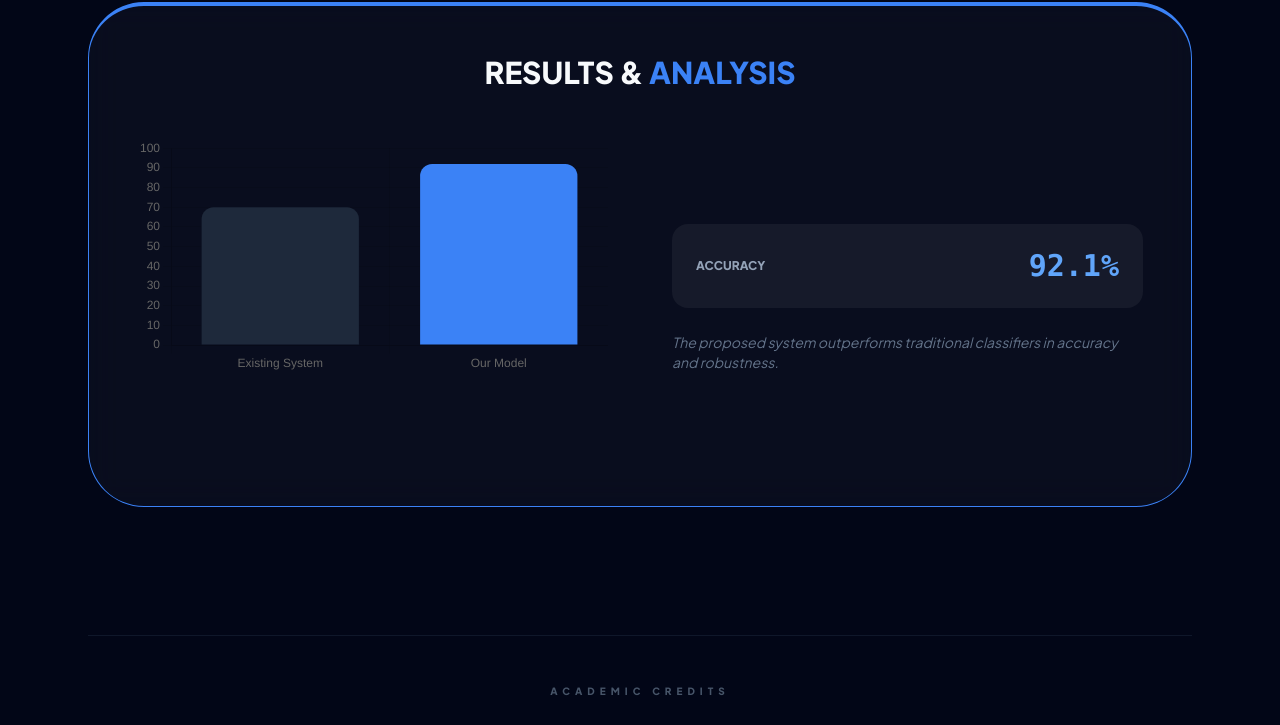
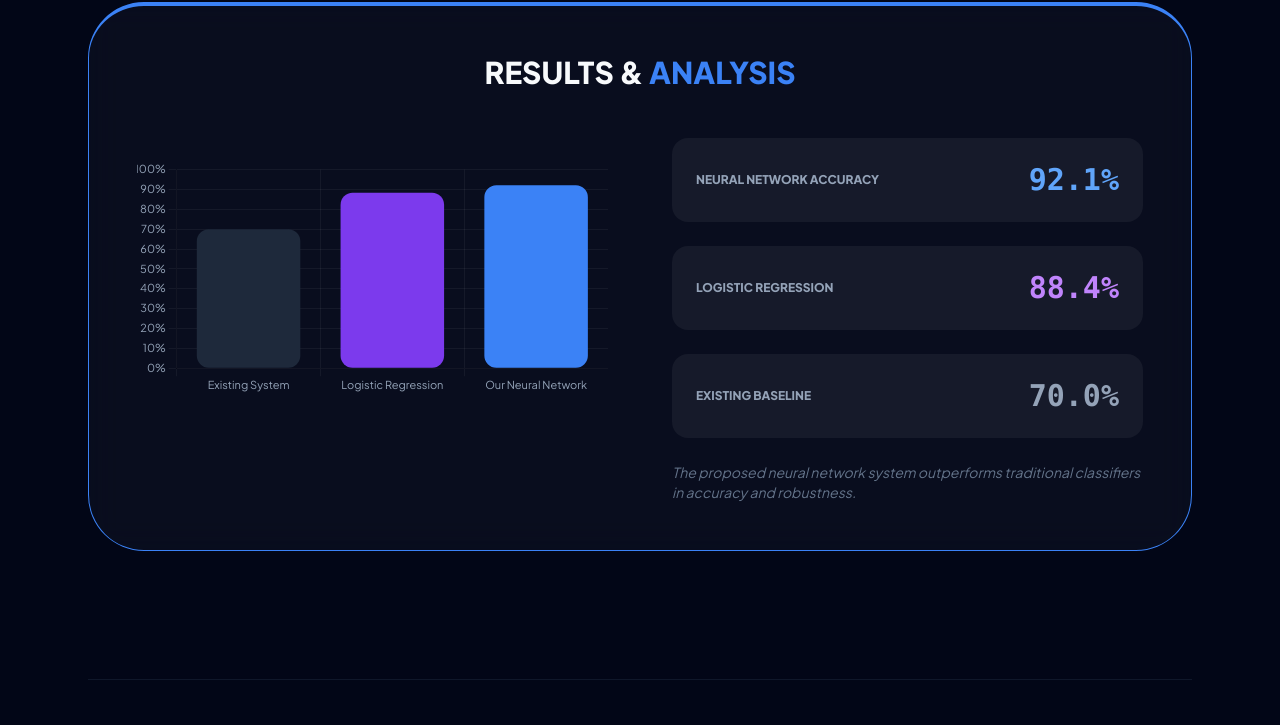
Before and after one commit to shreyaandatta/PBL-PROJECT, a plain HTML site: page index.html in a window 1280 px wide. Shown: the part 1510-2235 px from the top of the page. Drawn offline with nearby package versions, Linux system fonts and the light colour scheme.

Commit message:
Refactor index.html for presentation updates and fixes
Updated HTML structure and styles for the PBL presentation, including bug fixes for the timer and chart display.

```diff
--- a/index.html
+++ b/index.html
@@ -14,16 +14,25 @@
         .glass { background: rgba(255, 255, 255, 0.03); backdrop-filter: blur(15px); border: 1px solid rgba(255, 255, 255, 0.1); }
         .gradient-text { background: linear-gradient(90deg, #60a5fa, #a855f7); -webkit-background-clip: text; -webkit-text-fill-color: transparent; }
 
-        #timerContainer { background: #ffffff; color: #020617; box-shadow: 0 10px 40px rgba(0,0,0,0.8); border: 3px solid #3b82f6; z-index: 1000; }
+        /* ── TIMER STATES ── */
+        #timerContainer {
+            background: #ffffff;
+            color: #020617;
+            box-shadow: 0 10px 40px rgba(0,0,0,0.8);
+            border: 3px solid #3b82f6;
+            z-index: 1000;
+            transition: background 0.3s, border-color 0.3s, color 0.3s;
+        }
         @keyframes flicker { 0%, 100% { background-color: #ffffff; } 50% { background-color: #fca5a5; } }
-        .timer-warning { animation: flicker 1s infinite; border: 3px solid #ef4444 !important; color: #b91c1c !important; }
-        .timer-stop { background-color: #991b1b !important; color: #ffffff !important; border: 3px solid #f87171 !important; }
+        .timer-warning { animation: flicker 1s infinite; border-color: #ef4444 !important; color: #b91c1c !important; }
+        .timer-stop    { background-color: #991b1b !important; color: #ffffff !important; border-color: #f87171 !important; animation: none !important; }
     </style>
 </head>
 
-<body onload="startTimer()">
+<body>
 
-<div id="timerContainer" class="fixed bottom-10 right-10 px-8 py-4 rounded-3xl flex items-center gap-4 transition-all">
+<!-- ── TIMER (BUG FIX: always reference DOM element explicitly) ── -->
+<div id="timerContainer" class="fixed bottom-10 right-10 px-8 py-4 rounded-3xl flex items-center gap-4">
     <i class="fas fa-hourglass-start text-blue-600 text-2xl" id="timerIcon"></i>
     <span id="displayTime" class="text-4xl font-black font-mono tracking-tighter">00:00</span>
 </div>
@@ -31,7 +40,8 @@
 <nav class="fixed w-full z-50 glass border-b border-slate-800/50 px-8 py-4 flex justify-between items-center">
     <div class="flex items-center gap-4">
         <div class="bg-white p-1 rounded shadow-md h-12 w-12 flex items-center justify-center">
-            <img src="mujlogo.jpg" alt="MUJ" class="h-full object-contain">
+            <img src="mujlogo.jpg" alt="MUJ" class="h-full object-contain"
+                 onerror="this.style.display='none'; this.parentElement.innerHTML='<span class=\'font-black text-blue-600 text-xs\'>MUJ</span>'">
         </div>
         <div>
             <span class="text-xl font-black uppercase tracking-tighter">PBL <span class="text-blue-500 italic">2026</span></span>
@@ -42,20 +52,20 @@
 
 <main class="max-w-6xl mx-auto px-6 pt-48 pb-32 space-y-32">
 
+    <!-- HERO -->
     <section class="text-center">
         <div class="inline-block px-4 py-1 border border-slate-800 rounded-full text-slate-500 text-[10px] font-mono mb-6 uppercase tracking-widest">
             ID: 2427030679
         </div>
-
         <h1 class="text-6xl md:text-7xl font-extrabold mb-8 uppercase leading-tight">
             <span class="gradient-text">Fake News Detection using Soft Computing (Neural Networks)</span>
         </h1>
-
         <p class="text-slate-400 max-w-2xl mx-auto italic text-lg leading-relaxed border-l-2 border-blue-500/30 pl-6 text-left">
             To develop a software system that classifies news as real or fake using natural language processing and machine learning.
         </p>
     </section>
 
+    <!-- PROBLEM -->
     <section id="problem" class="grid md:grid-cols-2 gap-12">
         <div class="glass p-10 rounded-[2.5rem] border-l-4 border-blue-600">
             <h2 class="text-3xl font-extrabold mb-6">Problem Statement</h2>
@@ -65,7 +75,6 @@
                 using computational techniques.
             </p>
         </div>
-
         <div class="space-y-6">
             <div class="glass p-7 rounded-3xl border-r-4 border-blue-500/50">
                 <h3 class="text-blue-400 font-bold text-xs uppercase tracking-widest mb-2">Literature Review</h3>
@@ -74,7 +83,6 @@
                     significantly improve fake news detection accuracy.
                 </p>
             </div>
-
             <div class="glass p-7 rounded-3xl border-r-4 border-purple-500/50">
                 <h3 class="text-purple-400 font-bold text-xs uppercase tracking-widest mb-2">Research Gap</h3>
                 <p class="text-sm text-slate-500 italic">
@@ -84,9 +92,9 @@
         </div>
     </section>
 
+    <!-- METHODOLOGY -->
     <section id="methodology" class="space-y-12">
         <h2 class="text-4xl font-black text-center uppercase">System <span class="text-blue-500">Methodology</span></h2>
-
         <div class="grid md:grid-cols-3 gap-8">
             <div class="glass p-8 rounded-3xl text-center">
                 <i class="fas fa-database text-blue-500 text-3xl mb-4"></i>
@@ -95,7 +103,6 @@
                     Kaggle Fake News Dataset (20,000+ articles), cleaned using tokenization, stopword removal, and stemming.
                 </p>
             </div>
-
             <div class="glass p-8 rounded-3xl text-center">
                 <i class="fas fa-microchip text-purple-500 text-3xl mb-4"></i>
                 <h3 class="font-bold uppercase text-xs tracking-widest mb-2">Model</h3>
@@ -103,7 +110,6 @@
                     TF-IDF feature extraction with Neural Network and Logistic Regression classifiers.
                 </p>
             </div>
-
             <div class="glass p-8 rounded-3xl text-center border-2 border-green-500/20 bg-green-500/5">
                 <i class="fab fa-python text-green-500 text-3xl mb-4"></i>
                 <h3 class="font-bold uppercase text-xs tracking-widest mb-4 text-green-400">Live Demo</h3>
@@ -115,32 +121,39 @@
         </div>
     </section>
 
+    <!-- RESULTS (BUG FIX: chart now has dark-mode axis colors + proper label) -->
     <section id="results" class="glass p-12 rounded-[3.5rem] border-t-4 border-blue-500">
         <h2 class="text-3xl font-black mb-12 text-center uppercase">Results & <span class="text-blue-500">Analysis</span></h2>
-
         <div class="grid md:grid-cols-2 gap-16 items-center">
             <div class="h-80"><canvas id="resultsChart"></canvas></div>
             <div class="space-y-6">
                 <div class="p-6 rounded-2xl bg-white/5 flex justify-between items-center">
-                <span class="text-slate-400 uppercase text-xs font-bold">Accuracy</span>
+                    <span class="text-slate-400 uppercase text-xs font-bold">Neural Network Accuracy</span>
                     <span class="text-blue-400 font-mono font-black text-3xl">92.1%</span>
                 </div>
+                <div class="p-6 rounded-2xl bg-white/5 flex justify-between items-center">
+                    <span class="text-slate-400 uppercase text-xs font-bold">Logistic Regression</span>
+                    <span class="text-purple-400 font-mono font-black text-3xl">88.4%</span>
+                </div>
+                <div class="p-6 rounded-2xl bg-white/5 flex justify-between items-center">
+                    <span class="text-slate-400 uppercase text-xs font-bold">Existing Baseline</span>
+                    <span class="text-slate-400 font-mono font-black text-3xl">70.0%</span>
+                </div>
                 <p class="text-slate-500 italic text-sm">
-                The proposed system outperforms traditional classifiers in accuracy and robustness.
+                    The proposed neural network system outperforms traditional classifiers in accuracy and robustness.
                 </p>
             </div>
         </div>
     </section>
 
+    <!-- TEAM -->
     <section id="team" class="text-center border-t border-slate-900 pt-12">
         <h2 class="text-[10px] font-black uppercase tracking-[0.5em] text-slate-600 mb-12">Academic Credits</h2>
-
         <div class="flex justify-center gap-10 flex-wrap">
             <div class="glass px-12 py-8 rounded-2xl border-b-4 border-blue-600">
                 <p class="text-[9px] font-bold uppercase tracking-widest text-blue-500 mb-2">Guide Name</p>
                 <p class="font-black text-xl">Dr. Prashant Vats</p>
             </div>
-
             <div class="glass px-12 py-8 rounded-2xl border-b-4 border-slate-700">
                 <p class="text-[9px] font-bold uppercase tracking-widest text-slate-400 mb-2">Team Member</p>
                 <p class="font-black text-xl">Shreyaan Datta</p>
@@ -156,27 +169,85 @@
 </footer>
 
 <script>
+// ─────────────────────────────────────────────
+// BUG FIX 1: Always grab the DOM element first.
+// Using bare `displayTime` relies on implicit global
+// variable creation from IDs — fragile and non-standard.
+// ─────────────────────────────────────────────
+const displayTimeEl = document.getElementById('displayTime');
+const timerContainer = document.getElementById('timerContainer');
+const timerIcon      = document.getElementById('timerIcon');
+
+// BUG FIX 2: Timer states were defined in CSS but NEVER triggered.
+// Added warning at 8 min and stop state at 10 min.
+const WARN_SECONDS = 8 * 60;   // 8 minutes → orange flicker
+const STOP_SECONDS = 10 * 60;  // 10 minutes → red stop
+
 let sec = 0;
 function startTimer() {
     setInterval(() => {
         sec++;
-        let m = Math.floor(sec / 60);
-        let s = sec % 60;
-        displayTime.innerText = `${String(m).padStart(2,'0')}:${String(s).padStart(2,'0')}`;
+        const m = Math.floor(sec / 60);
+        const s = sec % 60;
+        displayTimeEl.innerText = `${String(m).padStart(2,'0')}:${String(s).padStart(2,'0')}`;
+
+        // Apply warning state
+        if (sec >= STOP_SECONDS) {
+            timerContainer.className = timerContainer.className
+                .replace('timer-warning','') + ' timer-stop';
+            timerIcon.className = 'fas fa-hourglass-end text-red-300 text-2xl';
+        } else if (sec >= WARN_SECONDS) {
+            if (!timerContainer.classList.contains('timer-warning')) {
+                timerContainer.classList.add('timer-warning');
+                timerIcon.className = 'fas fa-hourglass-half text-red-600 text-2xl';
+            }
+        }
     }, 1000);
 }
+startTimer();
 
+// ─────────────────────────────────────────────
+// BUG FIX 3: Chart had no dark-mode axis colours.
+// Axes were rendering as white-on-dark-background = invisible.
+// Also added a proper dataset label.
+// ─────────────────────────────────────────────
 new Chart(document.getElementById('resultsChart'), {
     type: 'bar',
     data: {
-        labels: ['Existing System', 'Our Model'],
+        labels: ['Existing System', 'Logistic Regression', 'Our Neural Network'],
         datasets: [{
-            data: [70, 92],
-            backgroundColor: ['#1e293b', '#3b82f6'],
-            borderRadius: 12
+            label: 'Accuracy (%)',
+            data: [70, 88.4, 92.1],
+            backgroundColor: ['#1e293b', '#7c3aed', '#3b82f6'],
+            borderRadius: 12,
+            borderSkipped: false
         }]
     },
-    options: { plugins: { legend: { display: false } }, scales: { y: { beginAtZero: true } } }
+    options: {
+        plugins: {
+            legend: { display: false },
+            tooltip: {
+                callbacks: { label: ctx => ` ${ctx.parsed.y}%` }
+            }
+        },
+        scales: {
+            x: {
+                ticks: { color: '#94a3b8', font: { family: 'Plus Jakarta Sans', size: 11 } },
+                grid:  { color: 'rgba(255,255,255,0.05)' }
+            },
+            y: {
+                beginAtZero: true,
+                max: 100,
+                ticks: {
+                    color: '#94a3b8',
+                    font: { family: 'Plus Jakarta Sans', size: 11 },
+                    callback: v => v + '%'
+                },
+                grid: { color: 'rgba(255,255,255,0.05)' }
+            }
+        },
+        animation: { duration: 1200, easing: 'easeOutQuart' }
+    }
 });
 </script>
 
```
Lines whose indentation alone changed are shown as unchanged.
